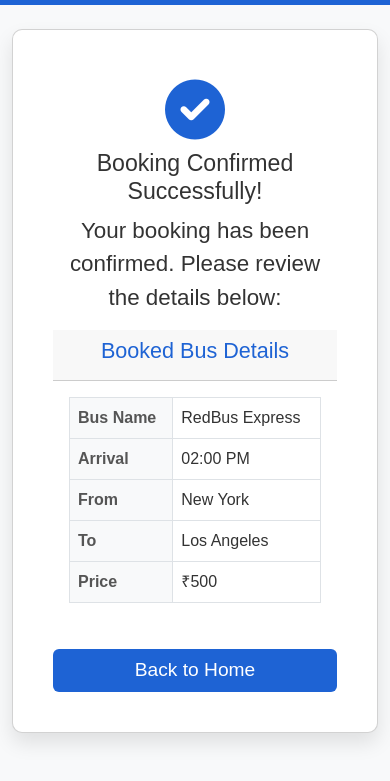
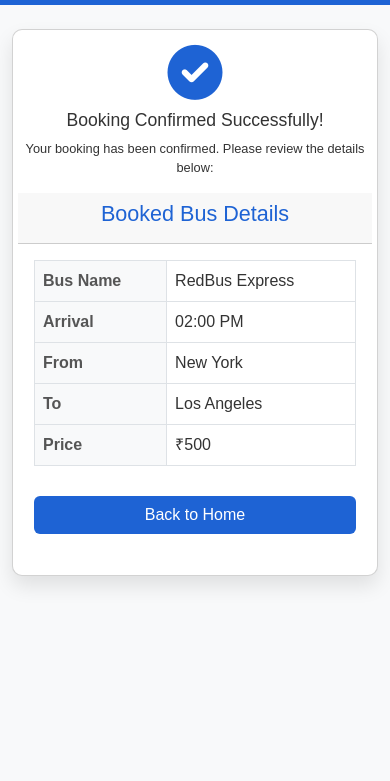
Before and after one commit to meet287/redbus, a plain HTML site: page confirm.html in a window 390 px wide. Shown: the part 51-832 px from the top of the page. Drawn offline with nearby package versions, Linux system fonts and the light colour scheme.

Commit message:
Update confirm.html

```diff
--- a/confirm.html
+++ b/confirm.html
@@ -80,28 +80,67 @@
             font-size: 1.5rem;
             color: #1e63d4;
         }
+        @media (max-width: 767px) {
+            .card-header {
+            text-align: center;
+            font-size: 1rem;
+            color: #1e63d4;
+        }
+        .confirmation-message {
+            font-size: 0.8rem;
+            color: #333;
+            text-align: center;
+            margin-top: 10px;
+        }
+
+        .card {
+            padding: 5px;
+            border-radius: 10px;
+        }
+        h3{
+            font-size: 1.1rem;
+        }
+        .btn-custom {
+          margin-bottom: 20px;
+font-size: 1rem;
+        }
+
+
+        .green-tick {
+            font-size: 55px;
+            color: #1e63d4;
+            margin-bottom: 10px;
+        }
+        }
     </style>
 </head>
 
 <body>
     <!-- Navigation bar -->
+    <!-- Navbar -->
   <nav class="navbar navbar-expand-lg navbar-dark">
     <div class="container">
       <a class="navbar-brand" href="#">RedBus</a>
-            <button class="navbar-toggler" type="button" data-bs-toggle="collapse" data-bs-target="#navbarNav"
-                aria-controls="navbarNav" aria-expanded="false" aria-label="Toggle navigation">
+      <button class="navbar-toggler" type="button" data-bs-toggle="collapse" data-bs-target="#navbarNav" aria-controls="navbarNav" aria-expanded="false" aria-label="Toggle navigation">
         <span class="navbar-toggler-icon"></span>
       </button>
       <div class="collapse navbar-collapse" id="navbarNav">
         <ul class="navbar-nav ms-auto">
           <li class="nav-item">
-                        <a class="nav-link active" href="#">Home</a>
+            <a class="nav-link active" href="search_bus.html">Home</a>
           </li>
+
           <li class="nav-item">
             <a class="nav-link" href="#">Rental Buses</a>
           </li>
           <li class="nav-item">
-                        <a class="nav-link" href="login.html">Login</a>
+            <a class="nav-link" href="admin_dashboard.html">Admin panel</a>
+          </li>
+          <li class="nav-item">
+            <a class="nav-link" href="traveller-dashboard.html">Traveller Panel</a>
+          </li>
+          <li class="nav-item">
+            <a class="nav-link" href="login.html">logout</a>
           </li>
         </ul>
       </div>
@@ -145,12 +184,10 @@
                         <td>₹500</td>
                     </tr>
                 </table>
+                <a href="search_bus.html" class="btn btn-custom w-100" onclick="window.location.href='index.html'">Back to Home</a>
+
             </div>
 
-            <!-- Button Container -->
-            <div class="button-container">
-                <a href="search_bus.html" class="btn btn-custom w-100" onclick="window.location.href='index.html'">Back to Home</a>
-            </div>
         </div>
     </div>
 
```
Lines whose indentation alone changed are shown as unchanged.
